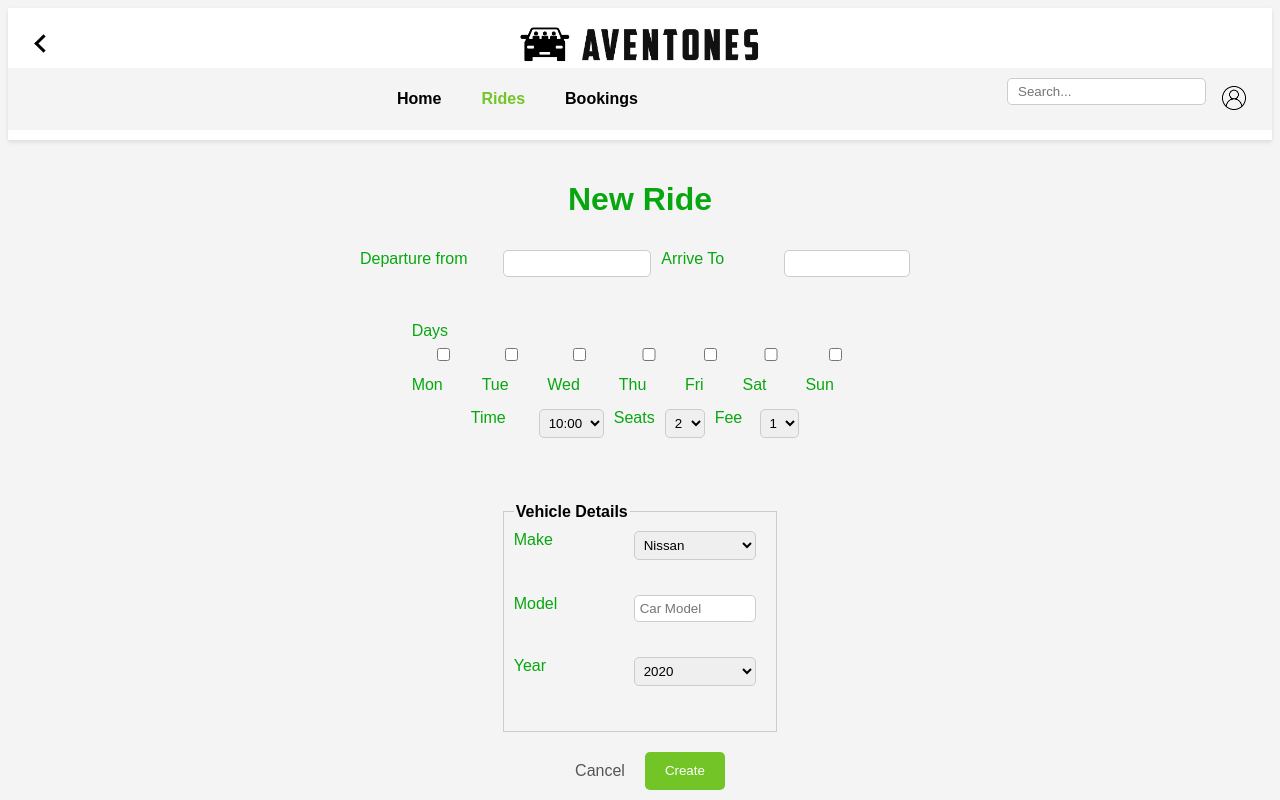
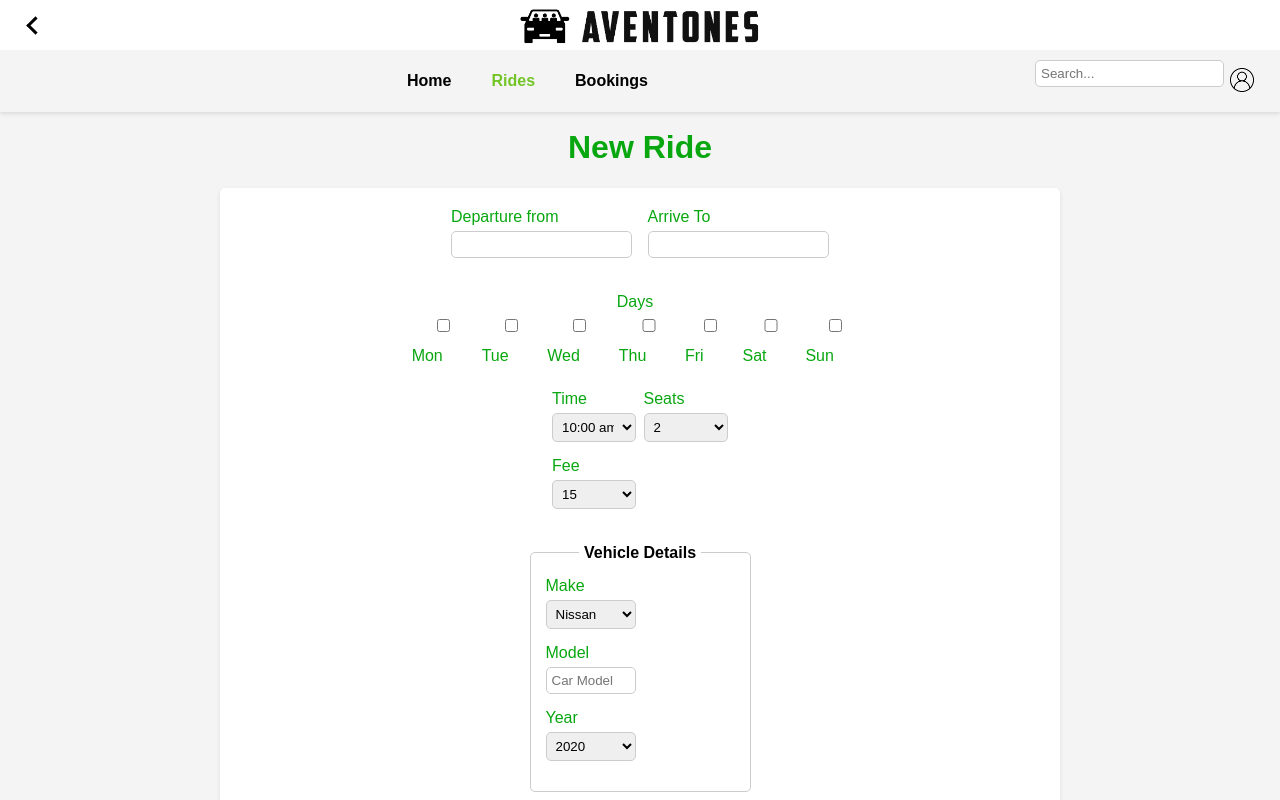
Before and after one commit to abenavides01/Proyecto1-ISW512, a plain HTML site: page new-ride.html in a window 1280 px wide. Shown: the top 800 px of the page. Drawn offline with Linux system fonts and the light colour scheme.

Commit message:
añadiendo cambios a  new-ride

```diff
--- a/styles.css
+++ b/styles.css
@@ -31,8 +31,10 @@ header {
   text-align: center;
   background-color: #fff;
   box-shadow: var(--box-shadow);
-  position: relative;
-  padding: 10px 0;
+  position: fixed;
+  top: 0;
+  left: 0;
+  z-index: 1000;
 }
 
 .header-top {
@@ -111,15 +113,13 @@ nav ul li a.active {
 
 .search-container {
     display: flex;
-    justify-content: center;
     align-items: center;
 }
 
 .search-container input {
-    padding: 5px 10px;
+    padding: 5px;
     border: 1px solid #ccc;
     border-radius: 5px;
-    margin-right: 10px;
 }
 
 .search-container button {
@@ -138,46 +138,46 @@ main {
   margin: 20px auto;
   text-align: center;
   flex: 1;
+  padding: 80px 20px 20px;
 }
 
 .new-ride-form {
-  max-width: 600px;
+  max-width: 800px;
   margin: 0 auto;
-  text-align: left;
+  background-color: #fff;
+  padding: 20px;
+  box-shadow: 0 2px 4px rgba(0, 0, 0, 0.1);
+  border-radius: 5px;
 }
 
 .ride-bottom {
-  display: flex;
-  justify-content: space-between;
-  align-items: center;
-  background-color: var(--nav-bg-color);
-  padding: 10px 20px;
-}
-
-.ride-group {
   display: flex;
   flex-wrap: wrap;
   justify-content: space-between;
   margin-bottom: 20px;
 }
 
+.ride-group {
+  display: flex;
+  flex-direction: column;
+  width: 48%;
+}
+
 .ride-group label {
-  flex: 1 0 20%;
-  margin-right: 10px;
+  display: block;
+  margin-bottom: 5px;;
 }
 
 .ride-group input,
 .ride-group select {
-  flex: 1 0 25%;
-  margin-right: 10px;
+  width: 100%;
   padding: 5px;
   border: 1px solid #ccc;
   border-radius: 5px;
 }
 
 .ride-group-days {
-  display: flex;
-  flex-direction: column;
+  margin-bottom: 20px;
 }
 
 .ride-group-days label {
@@ -186,37 +186,45 @@ main {
 }
 
 .vehicle-details {
-  margin-top: 20px;
-  padding: 10px;
   border: 1px solid #ccc;
+  border-radius: 5px;
+  padding: 15px;
+  margin-bottom: 20px;
 }
 
 .vehicle-details legend {
+  padding: 0 5px;
   font-weight: bold;
+}
+
+.vehicle-details .ride-group {
+  flex: 1 0 30%;
+  margin-bottom: 0;
 }
 
 .form-actions {
   display: flex;
   justify-content: space-between;
-  margin-top: 20px;
-}
-
-.form-actions a,
-.form-actions button {
-  text-decoration: none;
-  padding: 10px 20px;
-  border: none;
-  border-radius: 5px;
-  cursor: pointer;
 }
 
 .form-actions .cancel {
-  color: #555;
+  background-color: #fff;
+  color: #007bff;
+  border: 1px solid #007bff;
+  padding: 10px 20px;
+  border-radius: 5px;
+  text-decoration: none;
+  display: inline-block;
+  text-align: center;
 }
 
 .form-actions .create {
-  background-color: var(--primary-color);
+  background-color: #28a745;
   color: #fff;
+  border: none;
+  padding: 10px 20px;
+  border-radius: 5px;
+  cursor: pointer;
 }
 
 h1 {
```
Also changed, not shown: new-ride.html (+0 -5 lines).
